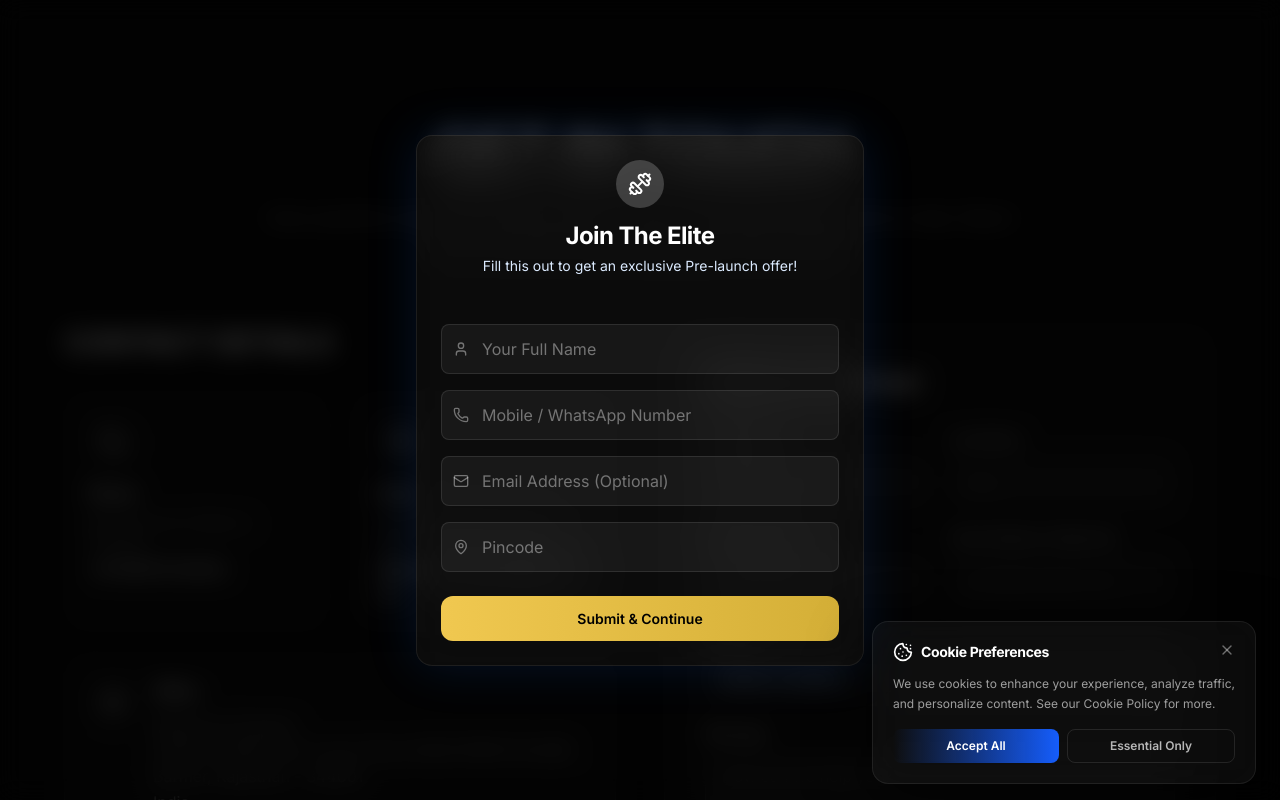
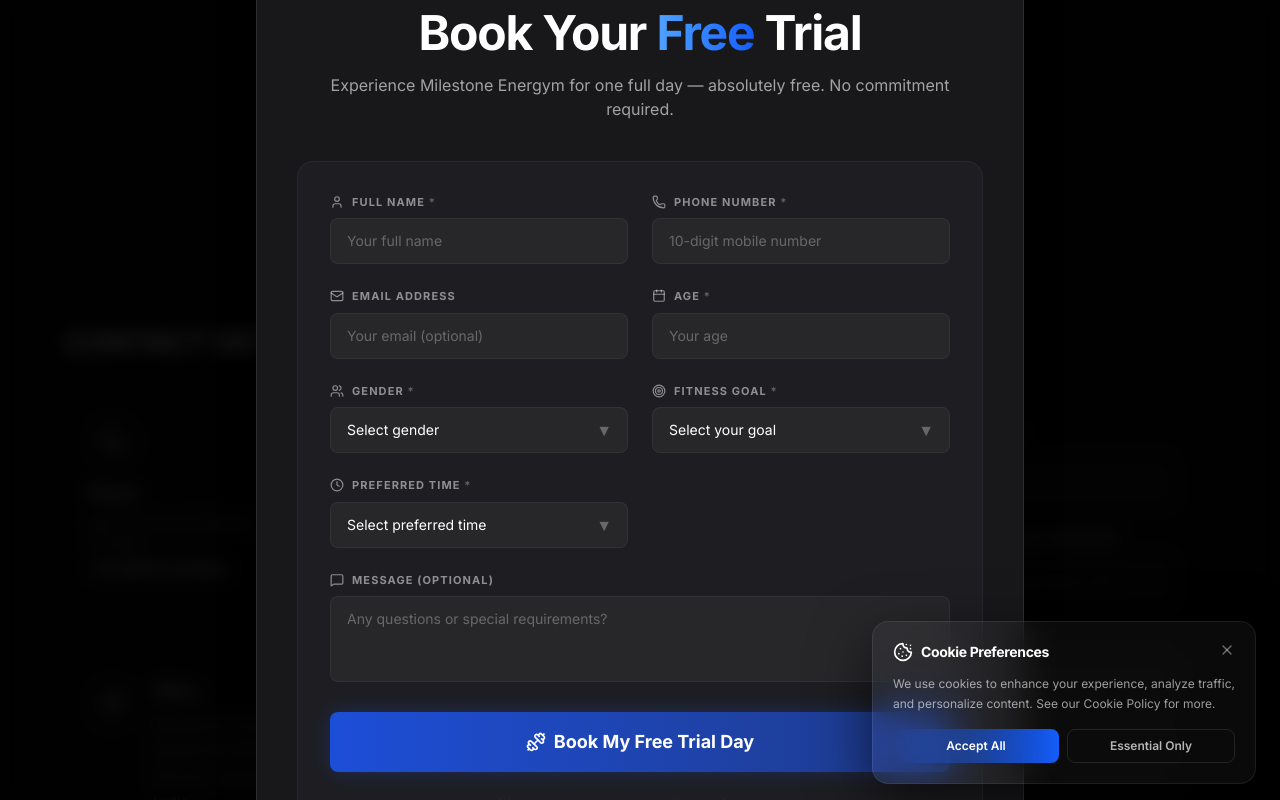
Before and after one commit to milestonenergym-glitch/Milestoneenergym, a Next.js app in the folder frontend/: page /contact in a window 1280 px wide. Shown: the top 800 px of the page. Built offline with nearby package versions, Linux system fonts and the light colour scheme; no server answers; the database is empty.

Commit message:
feat: implement new free trial popup design

```diff
--- a/frontend/app/actions/leads.ts
+++ b/frontend/app/actions/leads.ts
@@ -45,12 +45,29 @@
   }
 }
 
-export async function submitPopupLead(data: { name: string; phone: string; email?: string; pincode: string }) {
+export async function submitPopupLead(data: {
+  name: string;
+  phone: string;
+  email?: string;
+  age: string;
+  gender: string;
+  goal: string;
+  time: string;
+  message?: string;
+}) {
   try {
     // Basic validation
-    if (!data.name || !data.phone || !data.pincode) {
-      return { success: false, error: 'Name, Phone and Pincode are required' }
+    if (!data.name || !data.phone) {
+      return { success: false, error: 'Name and Phone are required' }
     }
+
+    const formattedMessage = `
+Age: ${data.age}
+Gender: ${data.gender}
+Goal: ${data.goal}
+Preferred Time: ${data.time}
+Message: ${data.message || 'No additional message'}
+    `.trim()
 
     await prisma.lead.create({
       data: {
@@ -58,9 +75,10 @@
         lastName: '-', // Dummy as it's a single name field
         phone: data.phone,
         email: data.email || 'No email provided',
-        pincode: data.pincode,
+        pincode: 'Not Provided', // Not collecting this anymore
         source: 'POPUP',
-        subject: 'New Popup Lead',
+        subject: 'New Free Trial Request',
+        message: formattedMessage,
       },
     })
 
--- a/frontend/components/shared/LeadCapturePopup.tsx
+++ b/frontend/components/shared/LeadCapturePopup.tsx
@@ -3,21 +3,20 @@
 import { useState, useEffect } from 'react'
 import { motion, AnimatePresence } from 'framer-motion'
 import { submitPopupLead } from '@/app/actions/leads'
-import { Dumbbell, MapPin, Phone, Mail, User } from 'lucide-react'
+import { Dumbbell, User, Phone, Mail, Calendar, Users, Target, Clock, MessageSquare, Ticket, CheckCircle2 } from 'lucide-react'
 
 export default function LeadCapturePopup() {
   const [show, setShow] = useState(false)
   const [loading, setLoading] = useState(false)
   const [error, setError] = useState('')
+  const [success, setSuccess] = useState(false)
 
   useEffect(() => {
-    // Check if the user has already submitted the popup lead
     const hasSubmitted = localStorage.getItem('hasSubmittedPopupLead')
     if (!hasSubmitted) {
-      // Show popup after 3 seconds of visiting the site
       const timer = setTimeout(() => {
         setShow(true)
-      }, 3000)
+      }, 5000)
       return () => clearTimeout(timer)
     }
   }, [])
@@ -32,108 +31,204 @@
       name: formData.get('name') as string,
       phone: formData.get('phone') as string,
       email: formData.get('email') as string,
-      pincode: formData.get('pincode') as string,
+      age: formData.get('age') as string,
+      gender: formData.get('gender') as string,
+      goal: formData.get('goal') as string,
+      time: formData.get('time') as string,
+      message: formData.get('message') as string,
     }
 
     const res = await submitPopupLead(data)
 
     if (res.success) {
       localStorage.setItem('hasSubmittedPopupLead', 'true')
-      setShow(false)
+      setSuccess(true)
+      setTimeout(() => setShow(false), 3000)
     } else {
       setError(res.error || 'Failed to submit. Please try again.')
     }
     setLoading(false)
   }
 
+  // Label component to match the design exactly
+  const Label = ({ icon: Icon, text, required = false }: any) => (
+    <label className="flex items-center gap-2 text-[11px] font-bold text-white/50 uppercase tracking-widest mb-2">
+      <Icon className="w-3.5 h-3.5" />
+      <span>{text} {required && <span className="text-white/30">*</span>}</span>
+    </label>
+  )
+
+  const inputClasses = "w-full bg-[#27272a] border border-white/5 rounded-lg px-4 py-3 text-white placeholder-white/30 focus:outline-none focus:border-brand-blue-400 transition-colors text-sm"
+  const selectClasses = "w-full bg-[#27272a] border border-white/5 rounded-lg px-4 py-3 text-white focus:outline-none focus:border-brand-blue-400 transition-colors text-sm appearance-none"
+
   return (
     <AnimatePresence>
       {show && (
         <div className="fixed inset-0 z-[999] flex items-center justify-center p-4">
-          {/* Backdrop (Forced: No onClick close) */}
+          {/* Backdrop (Click to close optional, but typically forced) */}
           <motion.div
             initial={{ opacity: 0 }}
             animate={{ opacity: 1 }}
             exit={{ opacity: 0 }}
-            className="absolute inset-0 bg-black/80 backdrop-blur-md"
+            className="absolute inset-0 bg-black/90 backdrop-blur-sm"
           />
 
           {/* Modal */}
           <motion.div
-            initial={{ scale: 0.9, opacity: 0, y: 20 }}
+            initial={{ scale: 0.95, opacity: 0, y: 20 }}
             animate={{ scale: 1, opacity: 1, y: 0 }}
-            exit={{ scale: 0.9, opacity: 0, y: 20 }}
-            className="relative w-full max-w-md overflow-hidden rounded-2xl glass border border-white/10 shadow-[0_0_50px_rgba(15,82,186,0.2)]"
+            exit={{ scale: 0.95, opacity: 0, y: 20 }}
+            className="relative w-full max-w-3xl overflow-hidden rounded-2xl bg-[#18181b] border border-white/10 shadow-2xl"
           >
-            {/* Header */}
-            <div className="bg-gradient-to-r from-brand-blue to-brand-blue-600 p-6 text-center">
-              <div className="mx-auto w-12 h-12 bg-white/20 rounded-full flex items-center justify-center mb-3">
-                <Dumbbell className="w-6 h-6 text-white" />
+            {/* Header Content outside the box in design, but we'll keep it inside for modal structure,
+                or we can style it to look like the image. The image shows a dark background for the whole thing. */}
+            <div className="p-8 md:p-10">
+
+              {/* Badge */}
+              <div className="flex justify-center mb-6">
+                <div className="inline-flex items-center gap-2 px-4 py-1.5 rounded-full border border-brand-gold/30 bg-brand-gold/10">
+                  <Ticket className="w-4 h-4 text-brand-gold" />
+                  <span className="text-brand-gold text-xs font-bold uppercase tracking-wider">FREE — No Credit Card Required</span>
                 </div>
-              <h2 className="text-2xl font-bold text-white font-heading tracking-wider">Join The Elite</h2>
-              <p className="text-blue-100 text-sm mt-1">Fill this out to get an exclusive Pre-launch offer!</p>
               </div>
 
-            {/* Form */}
-            <div className="p-6">
+              {/* Title */}
+              <div className="text-center mb-10">
+                <h2 className="text-4xl md:text-5xl font-black text-white tracking-tight mb-4">
+                  Book Your <span className="text-transparent bg-clip-text bg-gradient-to-r from-blue-400 to-blue-600">Free</span> Trial
+                </h2>
+                <p className="text-white/60 text-sm md:text-base">
+                  Experience Milestone Energym for one full day — absolutely free. No commitment required.
+                </p>
+              </div>
+
+              {/* Success State */}
+              {success ? (
+                <motion.div
+                  initial={{ opacity: 0 }}
+                  animate={{ opacity: 1 }}
+                  className="text-center py-12"
+                >
+                  <div className="w-20 h-20 bg-green-500/20 rounded-full flex items-center justify-center mx-auto mb-6">
+                    <CheckCircle2 className="w-10 h-10 text-green-500" />
+                  </div>
+                  <h3 className="text-2xl font-bold text-white mb-2">Request Submitted!</h3>
+                  <p className="text-white/60">We will contact you shortly to confirm your trial slot.</p>
+                </motion.div>
+              ) : (
+                /* Form Box */
+                <div className="bg-[#1e1e22] border border-white/5 rounded-2xl p-6 md:p-8">
                   {error && (
-                <div className="bg-red-500/10 border border-red-500/20 text-red-400 text-sm p-3 rounded-lg mb-4 text-center">
+                    <div className="bg-red-500/10 border border-red-500/20 text-red-400 text-sm p-3 rounded-lg mb-6 text-center">
                       {error}
                     </div>
                   )}
 
-              <form onSubmit={handleSubmit} className="space-y-4">
-                <div className="relative">
-                  <User className="absolute left-3 top-1/2 -translate-y-1/2 w-4 h-4 text-white/40" />
-                  <input
-                    type="text"
-                    name="name"
-                    required
-                    placeholder="Your Full Name"
-                    className="w-full bg-white/5 border border-white/10 rounded-lg pl-10 pr-4 py-3 text-white placeholder-white/40 focus:outline-none focus:border-brand-gold transition-colors"
-                  />
+                  <form onSubmit={handleSubmit} className="space-y-6">
+                    {/* Row 1 */}
+                    <div className="grid grid-cols-1 md:grid-cols-2 gap-6">
+                      <div>
+                        <Label icon={User} text="Full Name" required />
+                        <input type="text" name="name" required placeholder="Your full name" className={inputClasses} />
+                      </div>
+                      <div>
+                        <Label icon={Phone} text="Phone Number" required />
+                        <input type="tel" name="phone" required placeholder="10-digit mobile number" className={inputClasses} />
+                      </div>
                     </div>
 
-                <div className="relative">
-                  <Phone className="absolute left-3 top-1/2 -translate-y-1/2 w-4 h-4 text-white/40" />
-                  <input
-                    type="tel"
-                    name="phone"
-                    required
-                    placeholder="Mobile / WhatsApp Number"
-                    className="w-full bg-white/5 border border-white/10 rounded-lg pl-10 pr-4 py-3 text-white placeholder-white/40 focus:outline-none focus:border-brand-gold transition-colors"
-                  />
+                    {/* Row 2 */}
+                    <div className="grid grid-cols-1 md:grid-cols-2 gap-6">
+                      <div>
+                        <Label icon={Mail} text="Email Address" />
+                        <input type="email" name="email" placeholder="Your email (optional)" className={inputClasses} />
+                      </div>
+                      <div>
+                        <Label icon={Calendar} text="Age" required />
+                        <input type="number" name="age" required placeholder="Your age" className={inputClasses} />
+                      </div>
                     </div>
 
+                    {/* Row 3 */}
+                    <div className="grid grid-cols-1 md:grid-cols-2 gap-6">
+                      <div>
+                        <Label icon={Users} text="Gender" required />
                         <div className="relative">
-                  <Mail className="absolute left-3 top-1/2 -translate-y-1/2 w-4 h-4 text-white/40" />
-                  <input
-                    type="email"
-                    name="email"
-                    placeholder="Email Address (Optional)"
-                    className="w-full bg-white/5 border border-white/10 rounded-lg pl-10 pr-4 py-3 text-white placeholder-white/40 focus:outline-none focus:border-brand-gold transition-colors"
-                  />
+                          <select name="gender" required className={selectClasses} defaultValue="">
+                            <option value="" disabled>Select gender</option>
+                            <option value="Male">Male</option>
+                            <option value="Female">Female</option>
+                            <option value="Other">Other</option>
+                          </select>
+                          <div className="absolute right-4 top-1/2 -translate-y-1/2 pointer-events-none text-white/30">▼</div>
+                        </div>
+                      </div>
+                      <div>
+                        <Label icon={Target} text="Fitness Goal" required />
+                        <div className="relative">
+                          <select name="goal" required className={selectClasses} defaultValue="">
+                            <option value="" disabled>Select your goal</option>
+                            <option value="Weight Loss">Weight Loss</option>
+                            <option value="Muscle Gain">Muscle Gain</option>
+                            <option value="General Fitness">General Fitness</option>
+                            <option value="Endurance">Endurance & Cardio</option>
+                          </select>
+                          <div className="absolute right-4 top-1/2 -translate-y-1/2 pointer-events-none text-white/30">▼</div>
+                        </div>
+                      </div>
                     </div>
 
+                    {/* Row 4 */}
+                    <div className="grid grid-cols-1 md:grid-cols-2 gap-6">
+                      <div>
+                        <Label icon={Clock} text="Preferred Time" required />
                         <div className="relative">
-                  <MapPin className="absolute left-3 top-1/2 -translate-y-1/2 w-4 h-4 text-white/40" />
-                  <input
-                    type="text"
-                    name="pincode"
-                    required
-                    placeholder="Pincode"
-                    className="w-full bg-white/5 border border-white/10 rounded-lg pl-10 pr-4 py-3 text-white placeholder-white/40 focus:outline-none focus:border-brand-gold transition-colors"
-                  />
+                          <select name="time" required className={selectClasses} defaultValue="">
+                            <option value="" disabled>Select preferred time</option>
+                            <option value="Morning (6AM - 11AM)">Morning (6AM - 11AM)</option>
+                            <option value="Afternoon (11AM - 4PM)">Afternoon (11AM - 4PM)</option>
+                            <option value="Evening (4PM - 10PM)">Evening (4PM - 10PM)</option>
+                          </select>
+                          <div className="absolute right-4 top-1/2 -translate-y-1/2 pointer-events-none text-white/30">▼</div>
+                        </div>
+                      </div>
+                      {/* Empty right column just like design */}
+                      <div className="hidden md:block"></div>
                     </div>
 
+                    {/* Row 5 */}
+                    <div>
+                      <Label icon={MessageSquare} text="Message (Optional)" />
+                      <textarea
+                        name="message"
+                        rows={3}
+                        placeholder="Any questions or special requirements?"
+                        className={inputClasses + " resize-none"}
+                      ></textarea>
+                    </div>
+
+                    {/* Submit Button */}
                     <button
                       type="submit"
                       disabled={loading}
-                  className="w-full btn-gold py-3.5 mt-2 flex justify-center items-center font-bold text-[15px]"
+                      className="w-full bg-gradient-to-r from-[#1d4ed8] to-[#1e3a8a] hover:from-[#2563eb] hover:to-[#1d4ed8] text-white py-4 rounded-lg font-bold text-lg flex items-center justify-center gap-2 transition-all shadow-[0_0_20px_rgba(29,78,216,0.3)] disabled:opacity-50 mt-4"
                     >
-                  {loading ? 'Submitting...' : 'Submit & Continue'}
+                      {loading ? (
+                        'Processing...'
+                      ) : (
+                        <>
+                          <Dumbbell className="w-5 h-5" />
+                          Book My Free Trial Day
+                        </>
+                      )}
                     </button>
+
+                    <p className="text-center text-[11px] text-white/40 mt-4">
+                      By submitting, you agree to our Terms & Privacy Policy. We never spam.
+                    </p>
                   </form>
+                </div>
+              )}
             </div>
           </motion.div>
         </div>
```
Lines whose indentation alone changed are shown as unchanged.
